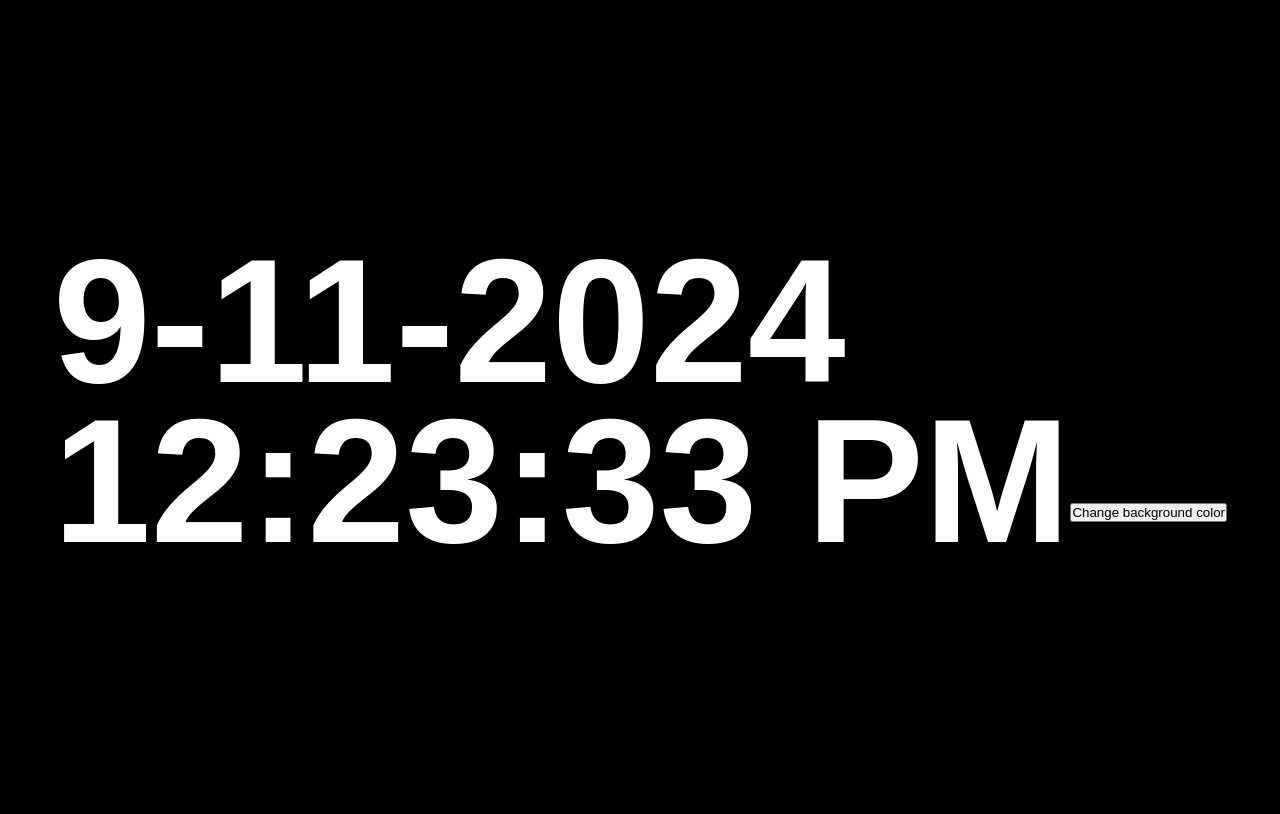
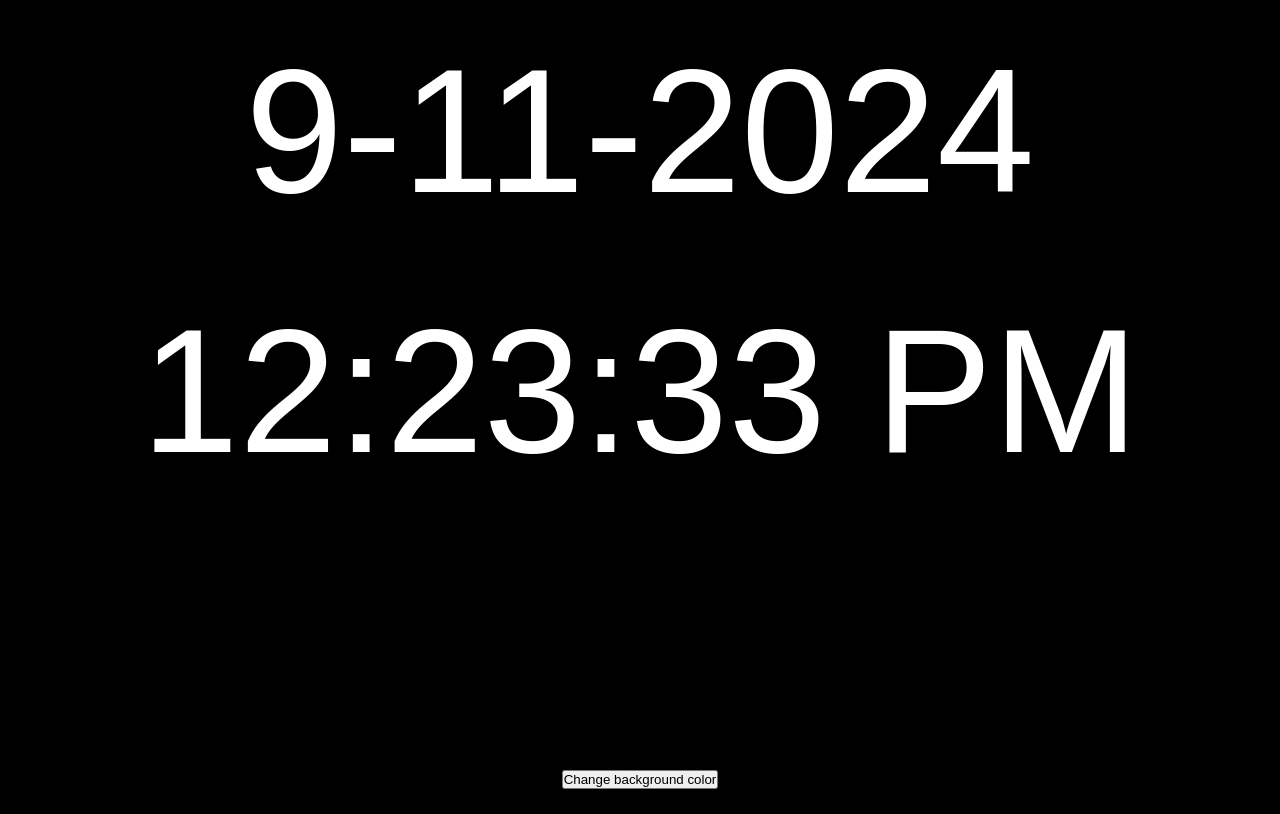
Before and after one commit to GregPSalinas/clock-display, a plain HTML site: page index.html in a window 1280 px wide. Drawn offline with Linux system fonts and the light colour scheme.

Commit message:
fucking around

```diff
--- a/index.css
+++ b/index.css
@@ -1,3 +1,24 @@
+html, body, div, span, applet, object, iframe,
+h1, h2, h3, h4, h5, h6, p, blockquote, pre,
+a, abbr, acronym, address, big, cite, code,
+del, dfn, em, img, ins, kbd, q, s, samp,
+small, strike, strong, sub, sup, tt, var,
+b, u, i, center,
+dl, dt, dd, ol, ul, li,
+fieldset, form, label, legend,
+table, caption, tbody, tfoot, thead, tr, th, td,
+article, aside, canvas, details, embed,
+figure, figcaption, footer, header, hgroup,
+menu, nav, output, ruby, section, summary,
+time, mark, audio, video {
+	margin: 0;
+	padding: 0;
+	border: 0;
+	font-size: 100%;
+	font: inherit;
+	vertical-align: baseline;
+}
+
 * {
   margin: 0;
   padding: 0;
@@ -11,9 +32,9 @@ html, body {
 
 body {
   background: black;
-  display: flex;
+  /* display: flex;
   justify-content: center;
-  align-items: center;
+  align-items: center; */
 }
 
 .clock {
@@ -28,11 +49,27 @@ body {
   overflow: hidden;
 }
 
+.clockDisplay {
+  display: flex;
+  justify-content: center;
+  padding: 50px;
+}
+
+#dateDisplay {
+  display: flex;
+  flex-direction: row;
+}
+
+#timeDisplay {
+  display: flex;
+  justify-content: center;
+}
+
 /* .clock > div {
   display: flex;
 } */
 
-#btn {
+.btn {
   display: flex;
   margin-top: 250px;
   margin-bottom: 25px;
@@ -41,7 +78,11 @@ body {
 /* Media query for screens smaller than 768px (e.g., smartphones) */
 @media (max-width: 768px) {
   .clock {
-    font-size: 12vh;
+    font-size: 7vh;
+  }
+  .container {
+    display: flex;
+    justify-content: center;
   }
 }
 
@@ -50,6 +91,13 @@ body {
   .clock {
     font-size: 16vh;
   }
+  .container {
+    display: flex;
+    justify-content: center;
+  }
+  .btn:hover .btn-slide-show-text1 {
+    margin-left: 65px;
+  }
 }
 
 /* Media query for screens larger than 1024px (e.g., desktops) */
@@ -57,4 +105,11 @@ body {
   .clock {
     font-size: 22vh;
   }
+  .container {
+    display: flex;
+    justify-content: center;
+  }
+  .btn:hover .btn-slide-show-text1 {
+    margin-left: 65px;
+  }
 }
--- a/index.html
+++ b/index.html
@@ -8,12 +8,15 @@
     <link rel="stylesheet" href="index.css" />
   </head>
   <body>
-    <div id="clockDisplay">
+    <div class="clockDisplay">
       <h1 class="clock"><span id="dateDisplay"></span></h1>
+
+    </div>
+    <div class="clockDisplay">
       <h1 class="clock"><span id="timeDisplay"></span></h1>
     </div>
     <div class="container">
-        <button id="btn">
+        <button class="btn">
             Change background color
         </button>
     </div>
```
